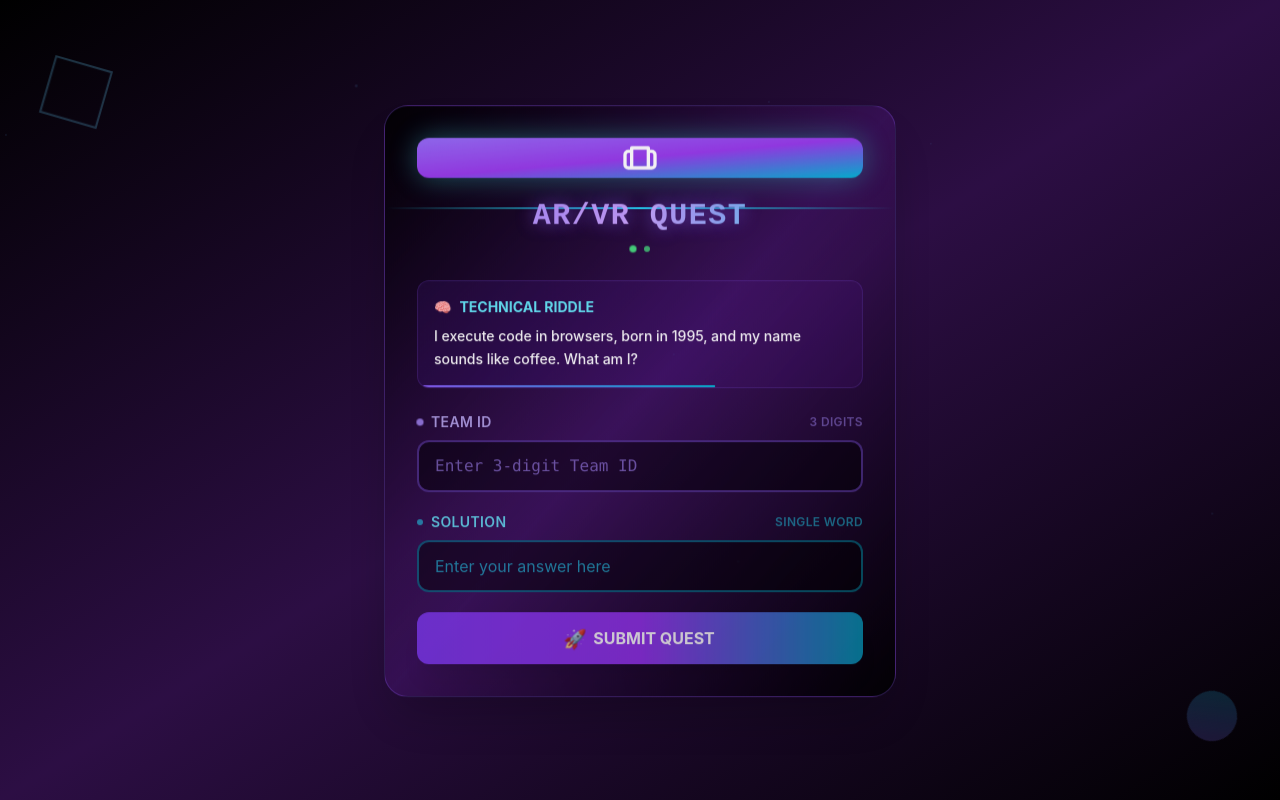
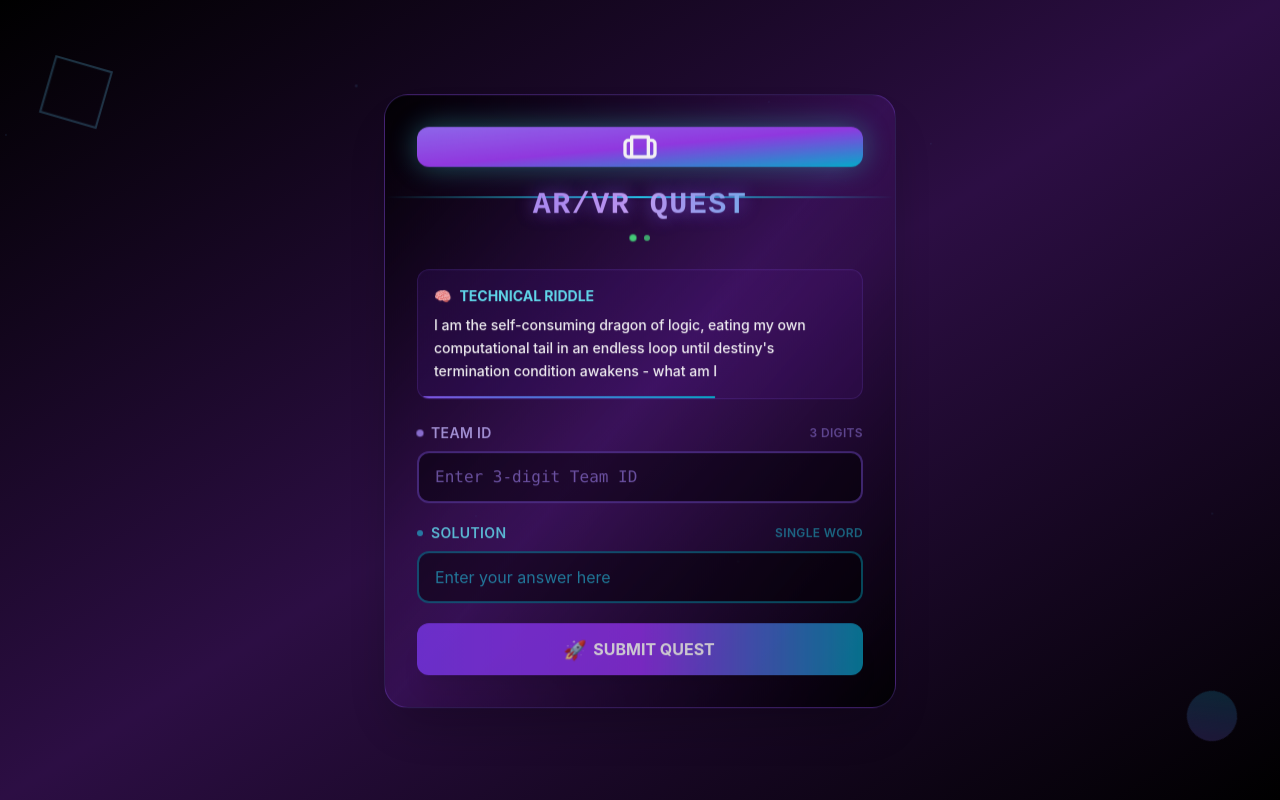
Before and after one commit to thelogicnomad/hunt, a React (Vite) app in the folder frontend/: page / in a window 1280 px wide. Built offline with nearby package versions, Linux system fonts and the light colour scheme.

Commit message:
modified the question

```diff
--- a/frontend/src/pages/App.jsx
+++ b/frontend/src/pages/App.jsx
@@ -15,7 +15,7 @@ export default function App() {
   const shouldReduceMotion = useReducedMotion();
 
   // Technical Riddle Question
-  const question = "I execute code in browsers, born in 1995, and my name sounds like coffee. What am I?";
+  const question = "I am the self-consuming dragon of logic, eating my own computational tail in an endless loop until destiny's termination condition awakens - what am I";
 
   // VR Entry Animation Sequence
   useEffect(() => {
```
